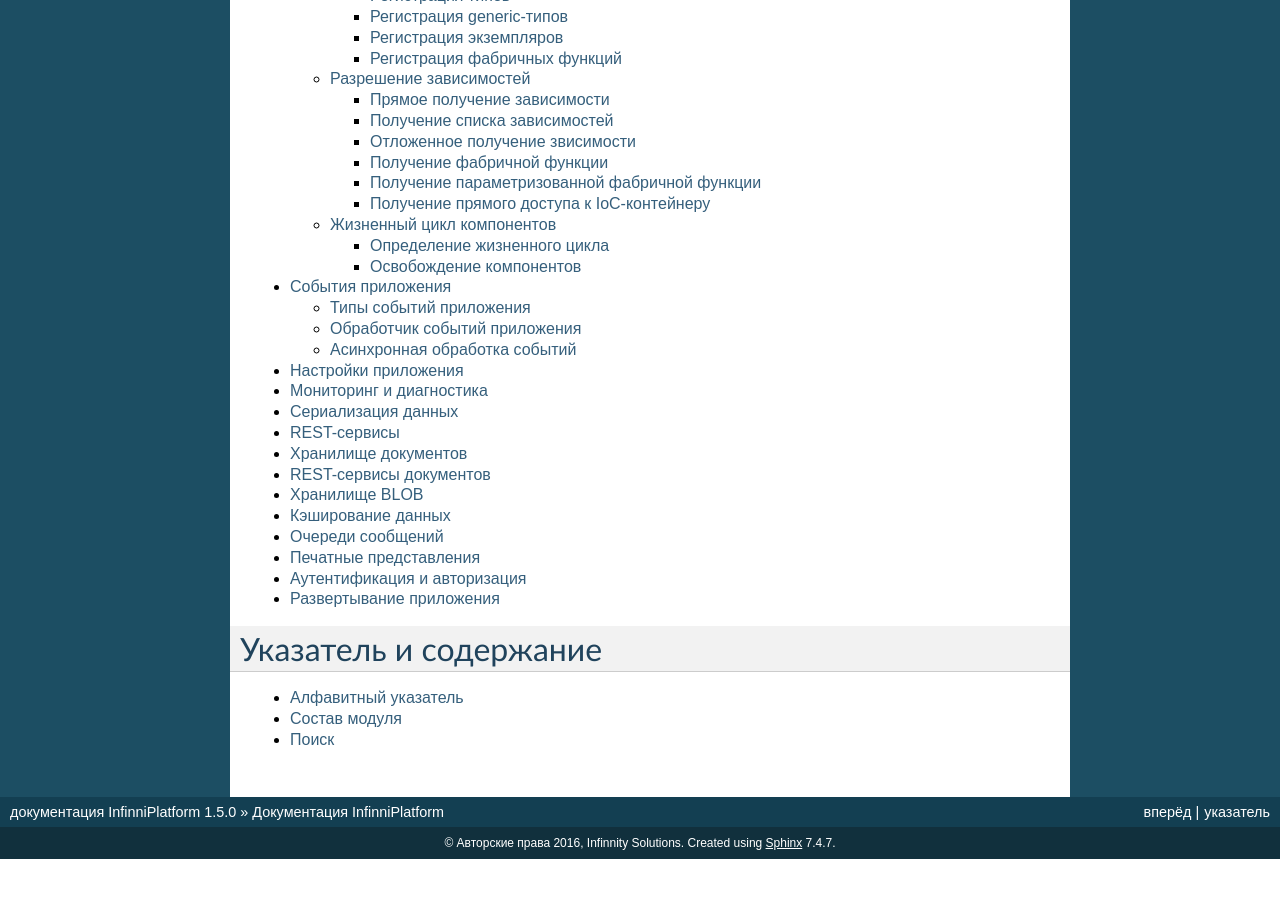
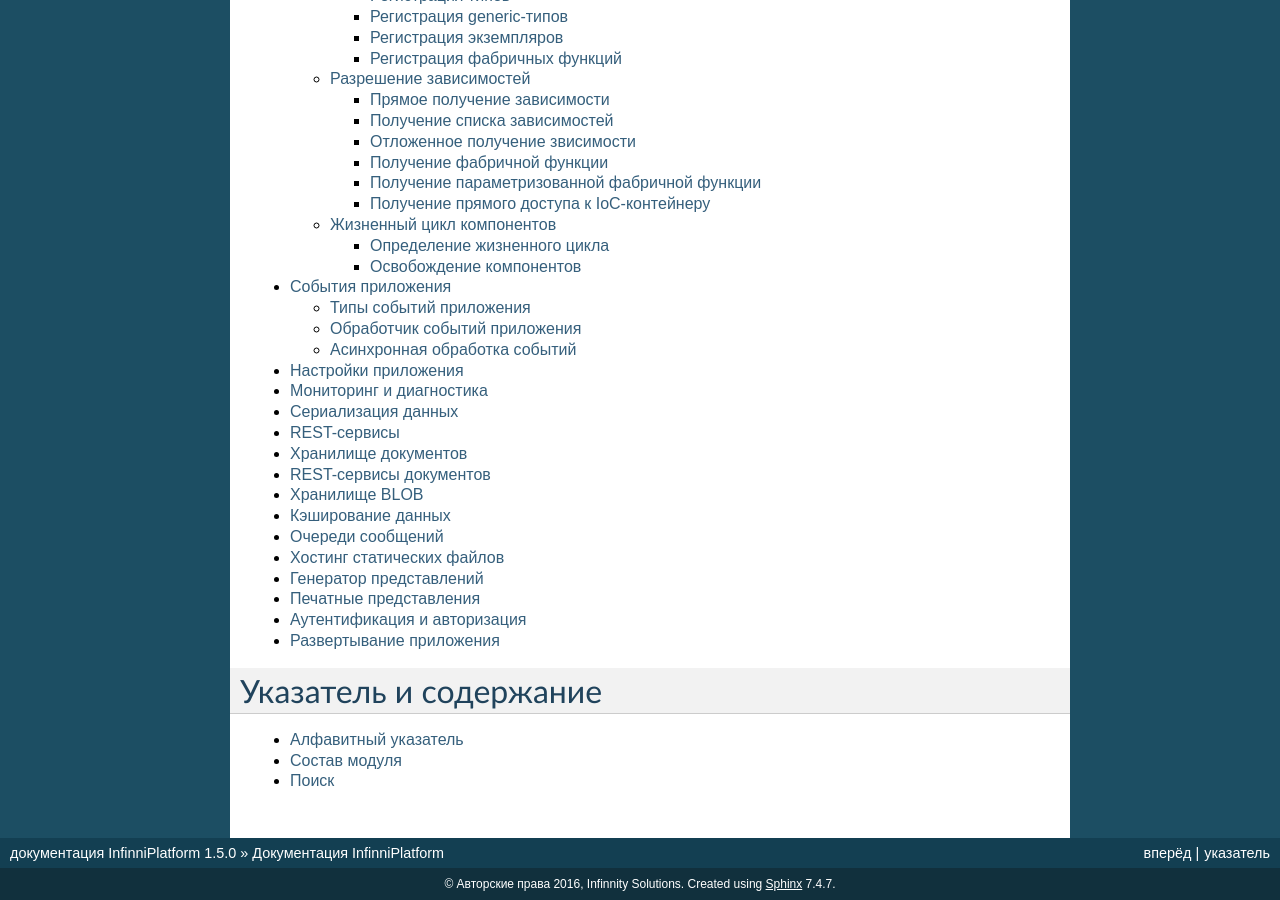
Before and after one commit to InfinniPlatform/InfinniPlatform.readthedocs.org, a Sphinx documentation site: the page built from docs/source/index.rst, in a window 1280 px wide and 900 px high, scrolled down 918 px. Built offline with Sphinx 7.4.7, drawn with Linux system fonts in a browser that asks for light colours; before the commit the page ends 1777 px from its top, so only the background shows below that; some of the changed lines change nothing that is shown.

Commit message:
Add static-files and view-engine parts

```diff
--- /dev/null
+++ b/docs/source/13-static-files/index.rst
@@ -0,0 +1,2 @@
+Хостинг статических файлов
+==========================
--- /dev/null
+++ b/docs/source/14-view-engine/index.rst
@@ -0,0 +1,2 @@
+Генератор представлений
+=======================
--- a/docs/source/index.rst
+++ b/docs/source/index.rst
@@ -37,9 +37,11 @@ InfinniPlatform предоставляется по лицензии AGPLv3_. Э
    10-blob-storage/index.rst
    11-cache/index.rst
    12-queues/index.rst
-   13-print-view/index.rst
-   14-security/index.rst
-   15-deploy/index.rst
+   13-static-files/index.rst
+   14-view-engine/index.rst
+   15-print-view/index.rst
+   16-security/index.rst
+   17-deploy/index.rst
 
 Указатель и содержание
 ======================
```
Also changed, not shown: docs/source/15-print-view/index.rst (renamed from docs/source/13-print-view/index.rst), docs/source/16-security/index.rst (renamed from docs/source/14-security/index.rst), docs/source/17-deploy/index.rst (renamed from docs/source/15-deploy/index.rst).
